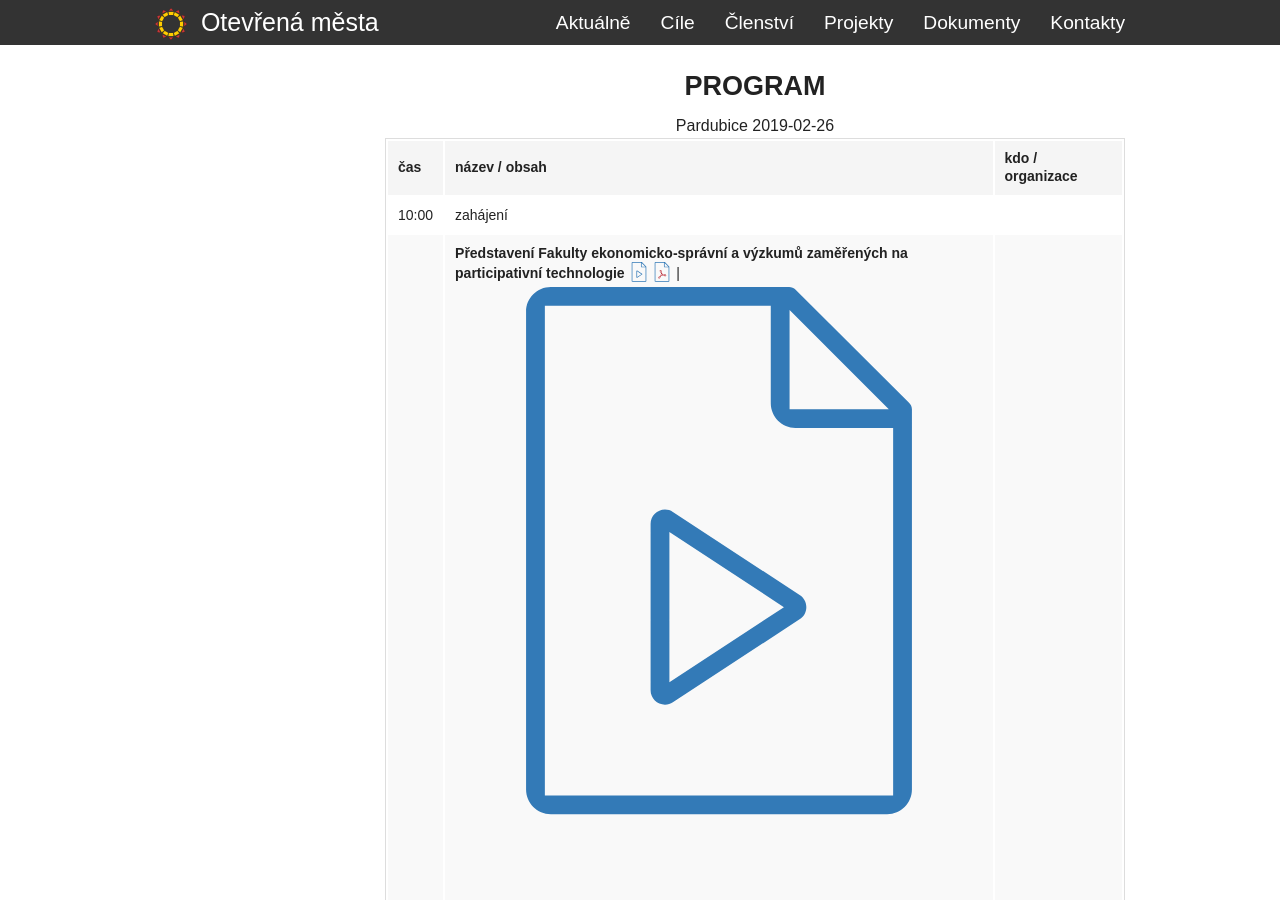
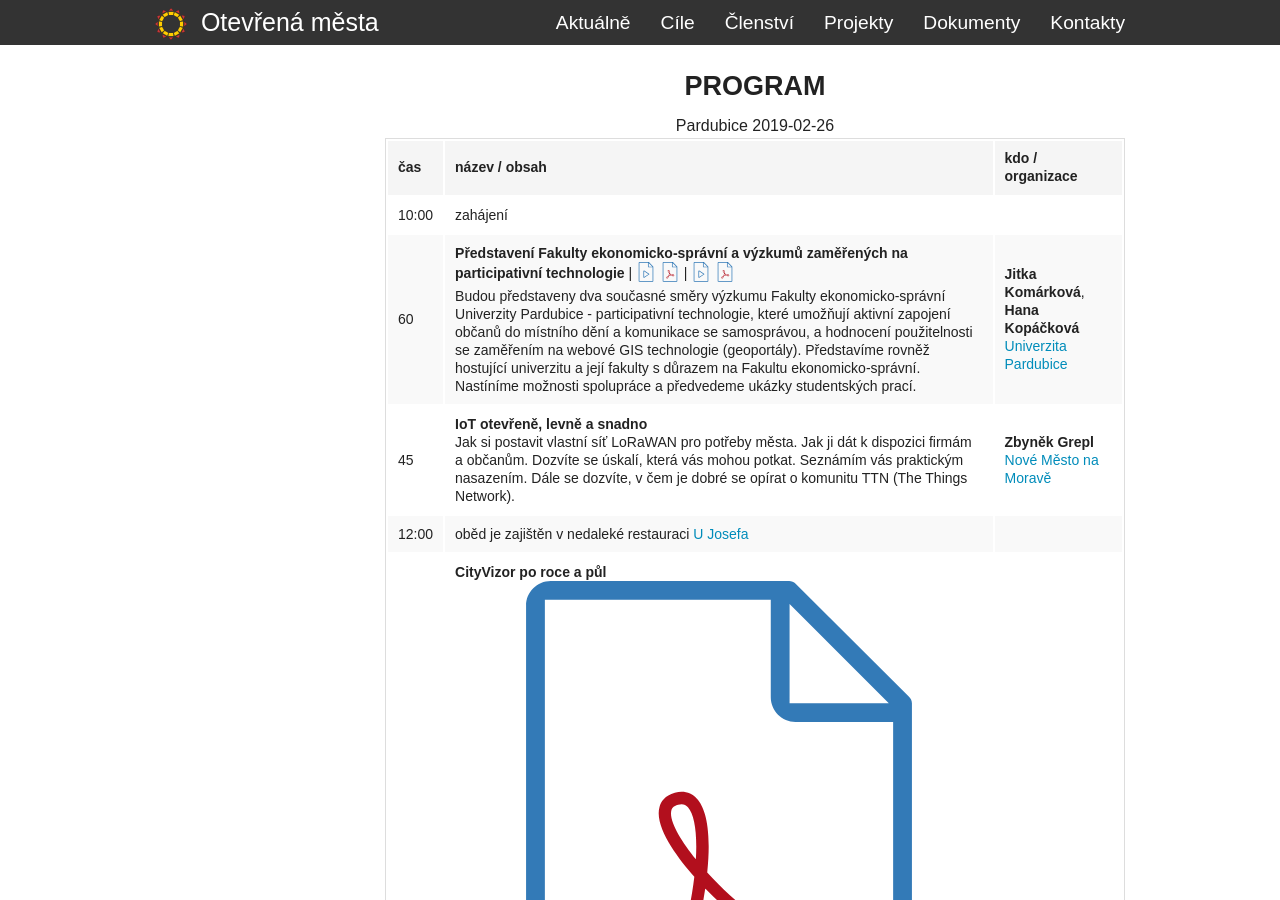
Before and after one commit to otevrenamesta/otevrenamesta.github.io, a Jekyll site: the page built from pages/OVS_2019_program.md, in a window 1280 px wide and 900 px high. Built offline with Jekyll 4.4.1, drawn with Linux system fonts in a browser that asks for light colours; nearby versions of some CDN libraries; library files that are not in the unit come from our copies.

Commit message:
+OVS program

```diff
--- a/pages/OVS_2019_program.md
+++ b/pages/OVS_2019_program.md
@@ -17,7 +17,7 @@ Pardubice 2019-02-26
 čas | název / obsah | kdo / organizace
 --- | --- | ---
 10:00 | zahájení | |
-60 | __Představení Fakulty ekonomicko-správní a výzkumů zaměřených na participativní technologie__ [<img src="/media/document_video.svg" width="20" />](https://www.youtube.com/watch?v=QJgZq5Rr3Do&t=221s) [<img src="/media/document_pdf.svg" width="20" />](https://www.youtube.com/watch?v=QJgZq5Rr3Do&t=221s) \| [<img src="/media/document_video.svg" height="20" />](https://www.youtube.com/watch?v=QJgZq5Rr3Do&t=2891s) [<img src="/media/document_pdf.svg" height="20" />](https://www.youtube.com/watch?v=QJgZq5Rr3Do&t=221s)<br> Budou představeny dva současné směry výzkumu Fakulty ekonomicko-správní Univerzity Pardubice - participativní technologie, které umožňují aktivní zapojení občanů do místního dění a komunikace se samosprávou, a hodnocení použitelnosti se zaměřením na webové GIS technologie (geoportály). Představíme rovněž hostující univerzitu a její fakulty s důrazem na Fakultu ekonomicko-správní. Nastíníme možnosti spolupráce a předvedeme ukázky studentských prací. | __Jitka Komárková__, __Hana Kopáčková__ <br> [Univerzita Pardubice](https://fes.upce.cz/fes/o-nas-fakulta-ekonomicko-spravni)
+60 | __Představení Fakulty ekonomicko-správní a výzkumů zaměřených na participativní technologie__ \| [<img src="/media/document_video.svg" width="20" />](https://www.youtube.com/watch?v=QJgZq5Rr3Do&t=221s) [<img src="/media/document_pdf.svg" width="20" />](https://www.youtube.com/watch?v=QJgZq5Rr3Do&t=221s) \| [<img src="/media/document_video.svg" width="20" />](https://www.youtube.com/watch?v=QJgZq5Rr3Do&t=2891s) [<img src="/media/document_pdf.svg" width="20" />](https://www.youtube.com/watch?v=QJgZq5Rr3Do&t=221s)<br> Budou představeny dva současné směry výzkumu Fakulty ekonomicko-správní Univerzity Pardubice - participativní technologie, které umožňují aktivní zapojení občanů do místního dění a komunikace se samosprávou, a hodnocení použitelnosti se zaměřením na webové GIS technologie (geoportály). Představíme rovněž hostující univerzitu a její fakulty s důrazem na Fakultu ekonomicko-správní. Nastíníme možnosti spolupráce a předvedeme ukázky studentských prací. | __Jitka Komárková__, __Hana Kopáčková__ <br> [Univerzita Pardubice](https://fes.upce.cz/fes/o-nas-fakulta-ekonomicko-spravni)
 45 | __IoT otevřeně, levně a snadno__ <br> Jak si postavit vlastní síť LoRaWAN pro potřeby města. Jak ji dát k dispozici firmám a občanům. Dozvíte se úskalí, která vás mohou potkat. Seznámím vás praktickým nasazením. Dále se dozvíte, v čem je dobré se opírat o komunitu TTN (The Things Network). | __Zbyněk Grepl__ <br> [Nové Město na Moravě](https://www.nmnm.cz/)
 12:00 | oběd je zajištěn v nedaleké restauraci [U Josefa](https://www.facebook.com/Restaurace-U-Josefa-OFFICIAL-164277996954304/) |
 45 | __CityVizor po roce a půl__ [<img src="/media/document_pdf.svg" height="20" />](http://example.net/)<br> Aplikace povzbuzená několikerým oceněním se dále rozvíjí. Podíváme se, co je nového, co se plánuje, ale hlavně na praxi připojování jednotlivých obcí. A velmi rádi se dozvíme, v čem vám pomáhá a co jí naopak chybí. | __Martin Kopeček__ <br> [MF ČR](https://www.mfcr.cz/cs/o-ministerstvu)
```
